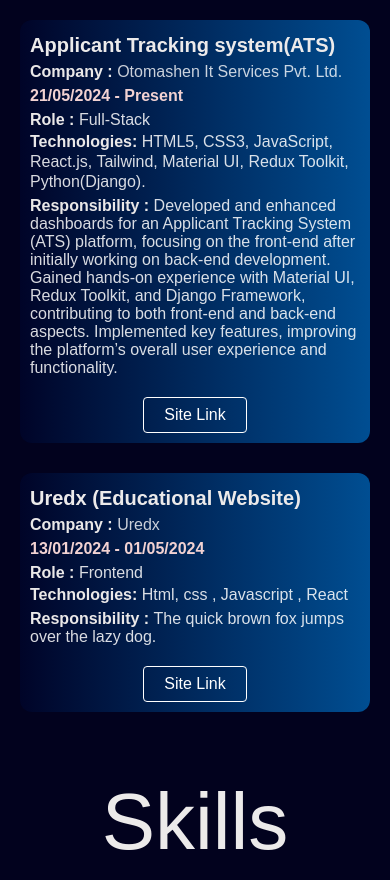
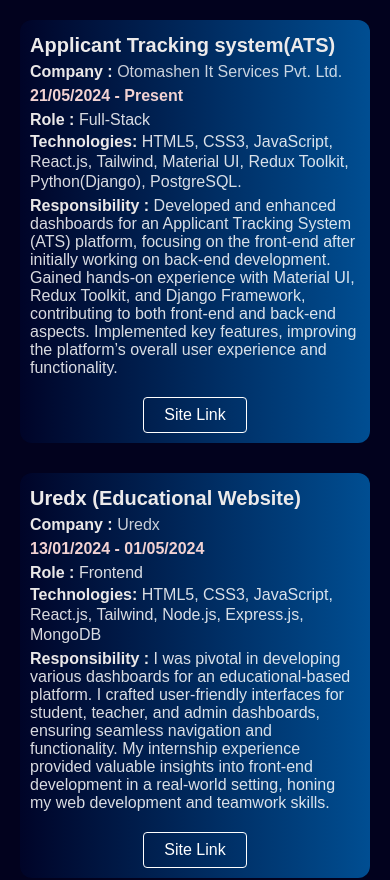
Before and after one commit to Devendrakr19/Devendra-Portfolio, a React (Vite) app: page / in a window 390 px wide. Shown: the part 2620-3500 px from the top of the page. Built offline with nearby package versions, Linux system fonts and the light colour scheme.

Commit message:
mobile responsive

```diff
--- a/src/Components/pages/Contact.jsx
+++ b/src/Components/pages/Contact.jsx
@@ -16,12 +16,12 @@ const Contact = ({ id }) => {
         className="mt-[50px]"
       >
         <h1 className="component_title">Contact</h1>
-        <div className="grid grid-cols-1 md:grid-cols-2 mt-[40px]">
+        <div className="grid grid-cols-1 sm:grid-cols-1 md:grid-cols-2 px-[20px] gap-[20px] mt-[40px]">
           <div className="flex justify-center items-center">
             <div
               data-aos="zoom-in-up"
               data-aos-duration="2000"
-              className="bg-[#00000033] border-[1px] border-[#ffffff7a] w-[400px] shadow-2xl shadow-[#ffffff22] rounded h-[400px] px-[20px] py-[20px]"
+              className="bg-[#00000033] border-[1px] border-[#ffffff7a] w-[400px] h-[400px] shadow-2xl shadow-[#ffffff22] rounded px-[20px] py-[20px]"
             >
               {contact.map((item, index) => (
                 <div
@@ -41,14 +41,14 @@ const Contact = ({ id }) => {
               ))}
             </div>
           </div>
-          <div className="">
-            {/* <img src="/logo/world.svg" alt="" className="" /> */}
+          <div className="mt-[30px] sm:mt-[0px]">
             <img
               src="/logo/thought.svg"
               alt=""
-              className="ml-[-90px]"
+              className=" sm:min-w-[300px] md:min-w-[400px] lg:min-w-[500px] xl:min-w-[620px]
+              md:min-h-[300px] lg:min-h-[200px] xl:min-h-[400px] object-contain "
               data-aos="zoom-in-up"
-              data-aos-duration="3000"
+              data-aos-duration="2000"
             />
           </div>
         </div>
--- a/src/Components/pages/Footer.jsx
+++ b/src/Components/pages/Footer.jsx
@@ -3,8 +3,8 @@ import React from "react";
 const Footer = () => {
   return (
     <>
-      <div className="w-[100%] flex justify-center items-center border-t-[1px] border-b-[1px] border-t-[white] border-b-[white] p-[10px]">
-        <div className="text-[white]">
+      <div className="w-[100%] flex justify-center items-center border-t-[2px] border-b-[3px] border-t-[#ffffff9e] border-b-[#ffffff9e] p-[10px]">
+        <div className="text-[white] text-[12px] sm:text-[14px]">
           Copyright @ 2024 | created by Devendra Kumar Pandit
         </div>
       </div>
--- a/src/Components/pages/Projects.jsx
+++ b/src/Components/pages/Projects.jsx
@@ -20,7 +20,7 @@ const Projects = ({ id }) => {
       front-end and back-end aspects. Implemented key features, improving the platform’s overall user experience and functionality.`,
       myrole: "Full-Stack",
       tecnology:
-        "HTML5, CSS3, JavaScript, React.js, Tailwind, Material UI, Redux Toolkit, Python(Django).",
+        "HTML5, CSS3, JavaScript, React.js, Tailwind, Material UI, Redux Toolkit, Python(Django), PostgreSQL.",
       imgs: "/splash.svg",
       url: "https://www.uredx.com/",
     },
@@ -28,9 +28,12 @@ const Projects = ({ id }) => {
       projectname: "Uredx (Educational Website)",
       company: "Uredx",
       date: "13/01/2024 - 01/05/2024",
-      aboutprject: "The quick brown fox jumps over the lazy dog.",
+      aboutprject:`I was pivotal in developing various dashboards for an educational-based platform.
+      I crafted user-friendly interfaces for student, teacher, and admin dashboards, ensuring seamless navigation and
+      functionality. My internship experience provided valuable insights into front-end development in a real-world setting, honing
+      my web development and teamwork skills.`,
       myrole: "Frontend",
-      tecnology: "Html, css , Javascript , React",
+      tecnology: "HTML5, CSS3, JavaScript, React.js, Tailwind, Node.js, Express.js, MongoDB",
       imgs: "/html_css.webp",
     },
     // {
--- a/src/index.css
+++ b/src/index.css
@@ -110,8 +110,6 @@ p {
 .project_info{
   background: linear-gradient(to right, #000428, #004e92);
 }
-
-
 .scrollbar_hidden::-webkit-scrollbar {
   display: none;
 }
```
